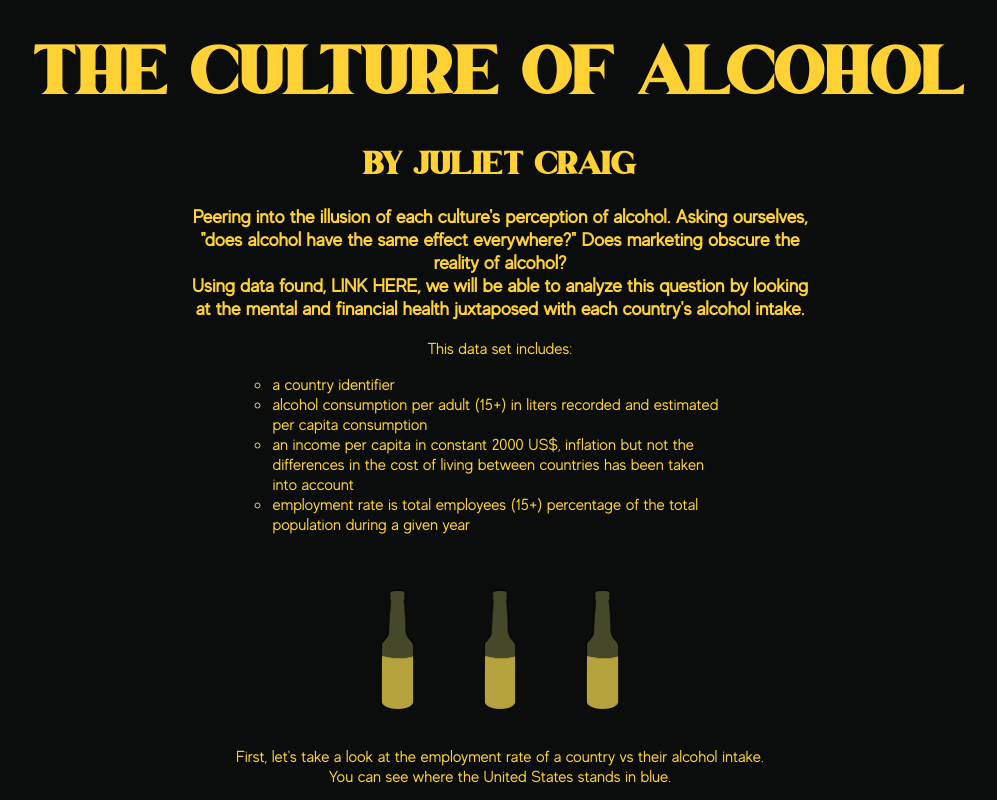
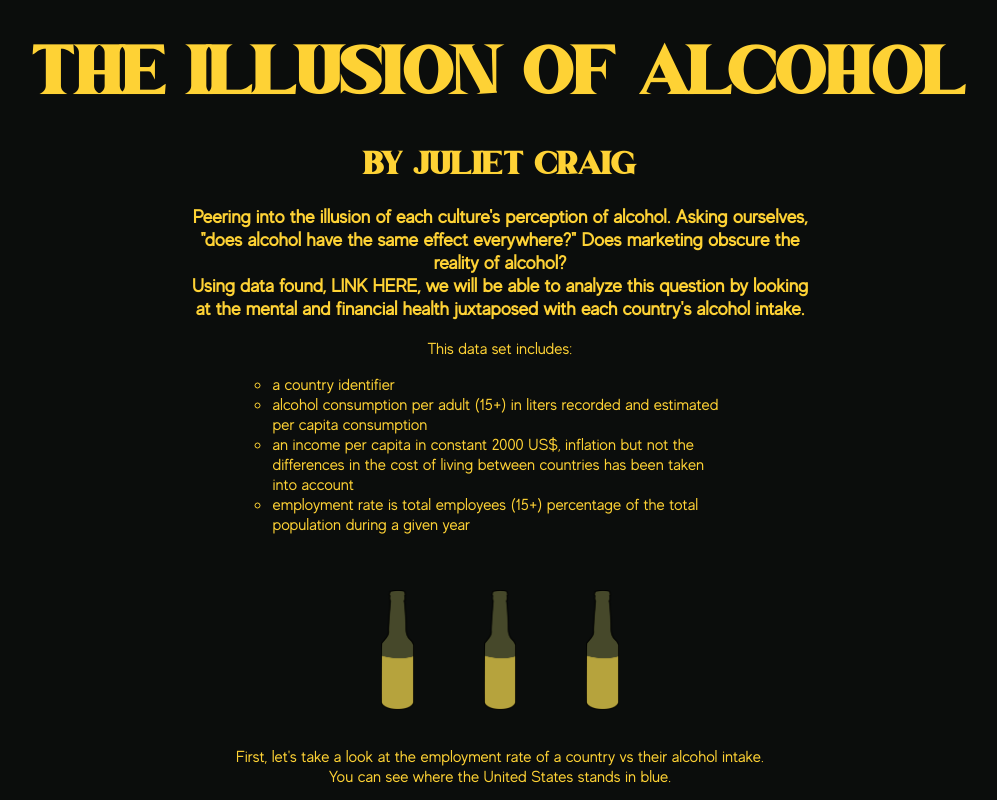
Before and after one commit to jcraig13/DVIA, a plain HTML site: page Alcohol_Illusion/index.html in a window 1280 px wide. Shown: the top 800 px of the page, without its empty margins (140-1137 px from the left). Drawn offline with nearby package versions, Linux system fonts and the light colour scheme.

Commit message:
update title

```diff
--- a/Alcohol_Illusion/index.html
+++ b/Alcohol_Illusion/index.html
@@ -10,7 +10,7 @@
 </head>
 <body>
     <div class ="heading">
-        <h1>The Culture of Alcohol</h1>
+        <h1>The Illusion of Alcohol</h1>
         <h2>by Juliet Craig</h2>
         <h3>Peering into the illusion of each culture's perception of alcohol. Asking ourselves, "does alcohol have the same effect everywhere?" Does marketing obscure the reality of alcohol? <br>
         Using data found, LINK HERE, we will be able to analyze this question by looking at the mental and financial health juxtaposed with each country's alcohol intake.
```
